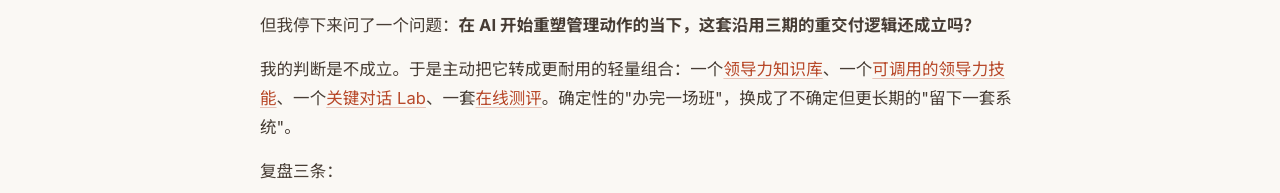
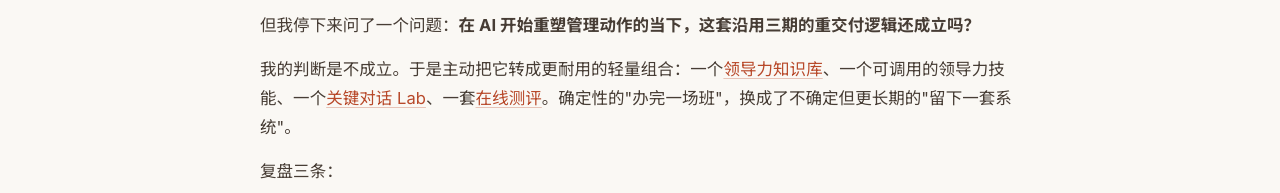
Before and after one commit to hiciki-1029/hiciki-1029.github.io, an Astro site: page /writing/judgment-over-certainty in a window 1280 px wide. Shown: the part 454-647 px from the top of the page. Built offline with nearby package versions, Linux system fonts and the light colour scheme; Astro itself is replaced by a stand-in of ours.

Commit message:
互链修正：「可调用的领导力技能」指向技能本身，去掉误加的页面链接
复盘正文里这四件产物之一是「一个可调用的领导力技能」——它是一个 skill，
不是一个站点页面，链到 /systems/personal-ai-ops/ 会让读者以为点进去是介绍这个技能。
去掉该链接，其余三个链接（知识库 / 关键对话 Lab / 在线测评）保持不变。

末尾收束句里仍保留 /systems/personal-ai-ops/ 的链接，因为它对应的是
「个人 AI 工作系统」这个有独立页面的产物。

```diff
--- a/src/content/writing/judgment-over-certainty.md
+++ b/src/content/writing/judgment-over-certainty.md
@@ -9,7 +9,7 @@ summary: "方案已经成型、22 人已经提报，我却选择把一个重项
 
 但我停下来问了一个问题：**在 AI 开始重塑管理动作的当下，这套沿用三期的重交付逻辑还成立吗？**
 
-我的判断是不成立。于是主动把它转成更耐用的轻量组合：一个[领导力知识库](/systems/knowledge-portal/)、一个[可调用的领导力技能](/systems/personal-ai-ops/)、一个[关键对话 Lab](/systems/critical-conversation-lab/)、一套[在线测评](/systems/disc-assessment/)。确定性的"办完一场班"，换成了不确定但更长期的"留下一套系统"。
+我的判断是不成立。于是主动把它转成更耐用的轻量组合：一个[领导力知识库](/systems/knowledge-portal/)、一个可调用的领导力技能、一个[关键对话 Lab](/systems/critical-conversation-lab/)、一套[在线测评](/systems/disc-assessment/)。确定性的"办完一场班"，换成了不确定但更长期的"留下一套系统"。
 
 复盘三条：
 
```
